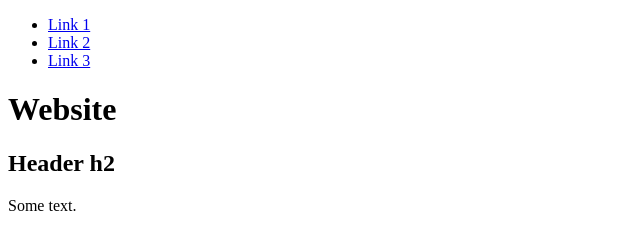
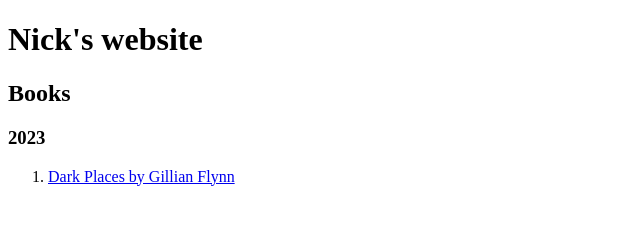
Before and after one commit to nikkpark/nikkpark.github.io, a plain HTML site: page index.html in a window 1280 px wide. Shown: the whole page, without its empty margins (0-640 px from the left). Drawn offline with Linux system fonts and the light colour scheme.

Commit message:
Dark Places

```diff
--- a/index.html
+++ b/index.html
@@ -17,19 +17,23 @@
         </script>
     </head>
     <body>
+<!--
         <nav>
             <ul>
-                <li><a href=#>Link 1</a></li>
+                <li><a href=#>Books</a></li>
                 <li><a href=#>Link 2</a></li>
                 <li><a href=#>Link 3</a></li>
             </ul>
         </nav>
+-->
         <header>
-            <h1>Website</h1>
+            <h1>Nick's website</h1>
         </header>
         <main>
-            <h2>Header h2</h2>
-            <p>Some text.</p>
+            <h2>Books</h2>
+            <h3>2023</h2>
+            <ol>
+                <li><a href="https://en.wikipedia.org/wiki/Dark_Places_(novel)" target="_blank">Dark Places by Gillian Flynn</a></li>
         </main>
         <footer>
             <p></p>
```
